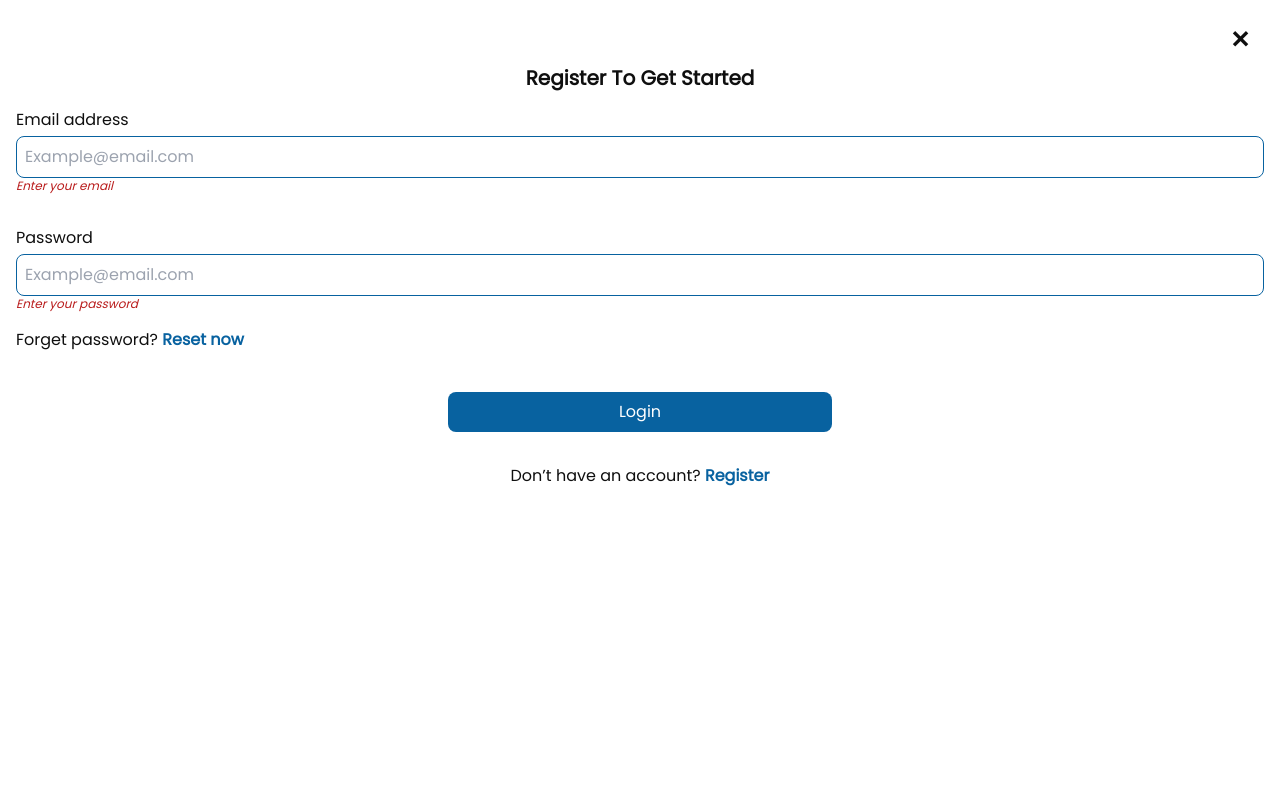
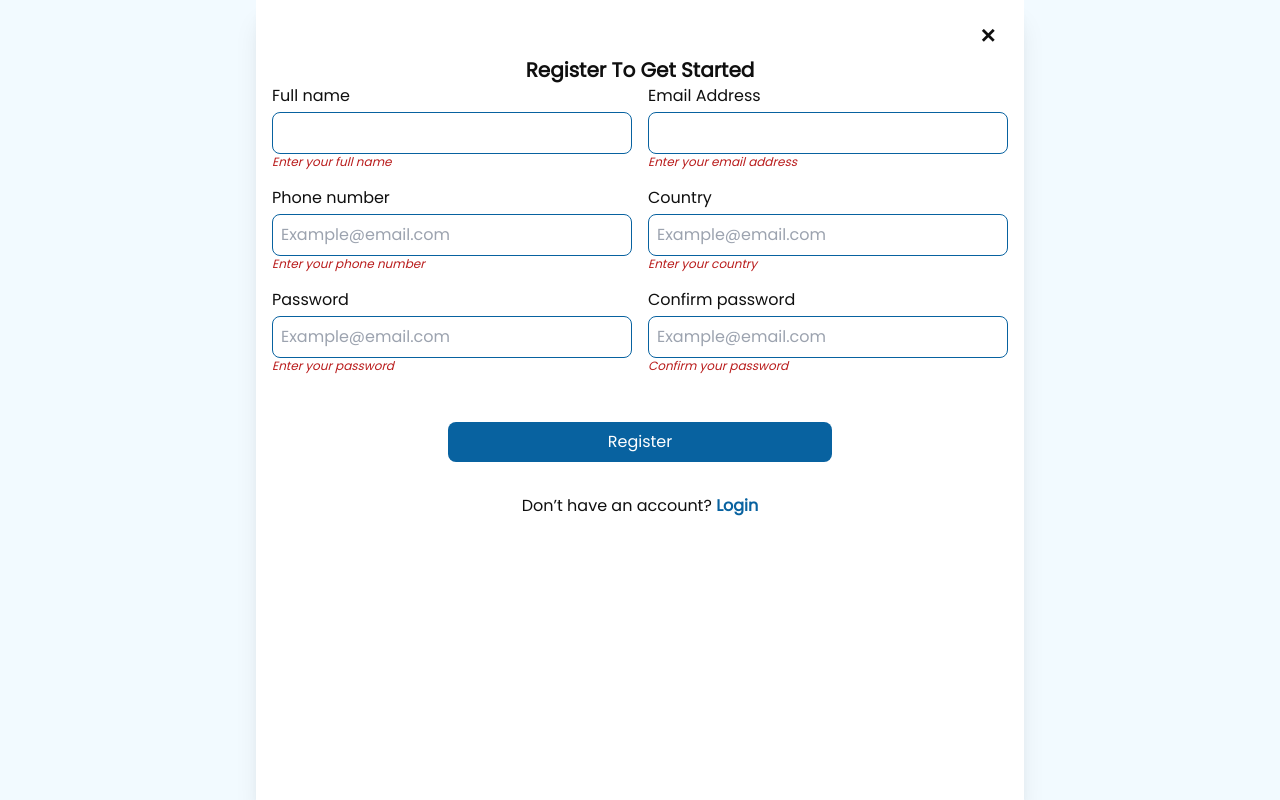
Before and after one commit to Hitevest-Organisation/hitevest-dashboard, a Next.js app: page /register in a window 1280 px wide. Built offline with nearby package versions, Linux system fonts and the light colour scheme.

Commit message:
Updated Ayth Pages

```diff
--- a/layouts/AuthLayout.tsx
+++ b/layouts/AuthLayout.tsx
@@ -2,17 +2,22 @@ import Link from "next/link";
 
 export default function AuthLayout({
   page,
+  small,
   title,
   backLink,
   children,
   showBackgroud,
 }: Props) {
   return (
-    <div className="bg-secondary h-screen bg-opachyuuiyity-40 w-full md:(flex justify-center h-screen items-center p-8) ">
-      <div className="container bg-white flex h-full mx-auto max-w-screen-xl shadow-xl md:(rounded-3xl h-auto overflow-hidden) ">
+    <div className="bg-secondary h-screen w-full md:(flex justify-center h-screen items-center p-8) ">
+      <div
+        className={`container bg-white flex h-full mx-auto max-w-screen-md shadow-xl md:(rounded-3xl h-auto overflow-hidden) ${
+          small ? "max-w-screen-md" : "max-w-screen-lg"
+        }`}
+      >
         {showBackgroud && (
           <div
-            className="bg-cover bg-no-repeat min-h-full w-1/3 hidden md:(block)"
+            className="bg-contain bg-no-repeat min-h-full w-1/3 hidden md:(block)"
             style={{
               backgroundImage: "url(/images/auth-bg.png)",
             }}
@@ -23,14 +28,14 @@ export default function AuthLayout({
           <div className="flex justify-end">
             <div className="flex justify-end">
               <Link href={backLink}>
-                <a className="rounded-full flex font-bold h-12 text-2xl w-12 justify-center items-center hover:(bg-secondary text-primary) ">
+                <a className="rounded-full flex font-bold h-10 text-xl w-10 justify-center items-center hover:(bg-secondary text-primary) ">
                   ✕
                 </a>
               </Link>
             </div>
           </div>
 
-          <div className="font-bold text-center text-xl capitalize md:(text-2xl) lg:(text-3xl)">
+          <div className="font-bold text-center text-xl capitalize md:(text-2xl)">
             {title}
           </div>
 
@@ -43,6 +48,7 @@ export default function AuthLayout({
 
 interface Props {
   page: string;
+  small?: true;
   title: string;
   children: any;
   backLink: string;
--- a/layouts/DashboardLayout.tsx
+++ b/layouts/DashboardLayout.tsx
@@ -15,7 +15,7 @@ export default function DashboardLayout({ children, alias }: Props) {
         <main className="flex-grow max-w-screen overflow-y-auto md:(p-4) lg:(min-h-full w-9/12) xl:w-10/12 ">
           <div className="bg-secondary min-h-full w-full pb-20 md:(rounded-4xl pb-0) ">
             <TopNavigationBar />
-            <section>{children}</section>
+            <section className="">{children}</section>
           </div>
         </main>
 
--- a/pages/register.tsx
+++ /dev/null
@@ -1,73 +0,0 @@
-import Link from "next/link";
-import AuthLayout from "../layouts/AuthLayout";
-
-export default function RegistrationPage() {
-  return (
-    <AuthLayout
-      page="Login"
-      showBackgroud={false}
-      title="Register to get started"
-      backLink="https://hitevest.com"
-    >
-      <div className="py-4">
-        <div>
-          <div className="font-medium pb-1">Email address</div>
-          <div>
-            <input
-              className="bg-white bg-secondary border border-primary rounded-lg w-full p-2 focus:outline-none"
-              placeholder="Example@email.com"
-            />
-          </div>
-        </div>
-        <div className="text-xs text-red-700 italic">Enter your email</div>
-      </div>
-
-      <div className="py-4">
-        <div className="font-medium pb-1"> Password</div>
-        <div>
-          <input
-            className="bg-white bg-secondary border border-primary rounded-lg w-full p-2 focus:outline-none"
-            placeholder="Example@email.com"
-          />
-        </div>
-        <div className="text-xs text-red-700 italic">Enter your password</div>
-      </div>
-
-      <div className="pb-2">
-        <div className="">
-          Forget password?{" "}
-          <Link href="/reset-password">
-            <a
-              href="/auth"
-              className="font-bold text-bold text-primary hover:(underline)"
-            >
-              Reset now
-            </a>
-          </Link>
-        </div>
-      </div>
-
-      <div className="text-center pt-8 pb-4">
-        <Link href="/dashboard">
-          <a className="bg-primary rounded-lg mx-auto max-w-sm text-white p-2 block">
-            Login
-          </a>
-        </Link>
-      </div>
-
-      <div className="py-4">
-        <div className="text-center">
-          Don’t have an account?{" "}
-          <Link href="/register">
-            <a
-              href="/auth"
-              className="font-bold text-bold text-primary hover:(underline)"
-            >
-              Register
-            </a>
-          </Link>
-        </div>
-      </div>
-    </AuthLayout>
-  );
-}
--- /dev/null
+++ b/pages/register/index.tsx
@@ -0,0 +1,112 @@
+import Link from "next/link";
+import AuthLayout from "../../layouts/AuthLayout";
+
+export default function RegistrationPage() {
+  return (
+    <AuthLayout
+      page="Login"
+      showBackgroud={false}
+      title="Register to get started"
+      backLink="https://hitevest.com"
+    >
+      <div className="md:flex md:space-x-4">
+        <div className="w-full pb-4 md:w-1/2">
+          <div>
+            <div className="font-medium pb-1">Full name</div>
+            <div>
+              <input className="bg-white bg-secondary border border-primary rounded-lg w-full p-2 focus:outline-none" />
+            </div>
+          </div>
+          <div className="text-xs text-red-700 italic">
+            Enter your full name
+          </div>
+        </div>
+
+        <div className="w-full pb-4 md:w-1/2">
+          <div className="font-medium pb-1">Email Address</div>
+          <div>
+            <input className="bg-white bg-secondary border border-primary rounded-lg w-full p-2 focus:outline-none" />
+          </div>
+          <div className="text-xs text-red-700 italic">
+            Enter your email address
+          </div>
+        </div>
+      </div>
+
+      <div className="md:flex md:space-x-4">
+        <div className="w-full pb-4 md:w-1/2">
+          <div>
+            <div className="font-medium pb-1">Phone number</div>
+            <div>
+              <input
+                className="bg-white bg-secondary border border-primary rounded-lg w-full p-2 focus:outline-none"
+                placeholder="Example@email.com"
+              />
+            </div>
+          </div>
+          <div className="text-xs text-red-700 italic">
+            Enter your phone number
+          </div>
+        </div>
+
+        <div className="w-full pb-4 md:w-1/2">
+          <div className="font-medium pb-1">Country</div>
+          <div>
+            <input
+              className="bg-white bg-secondary border border-primary rounded-lg w-full p-2 focus:outline-none"
+              placeholder="Example@email.com"
+            />
+          </div>
+          <div className="text-xs text-red-700 italic">Enter your country</div>
+        </div>
+      </div>
+
+      <div className="md:flex md:space-x-4">
+        <div className="w-full pb-4 md:w-1/2">
+          <div>
+            <div className="font-medium pb-1">Password</div>
+            <div>
+              <input
+                className="bg-white bg-secondary border border-primary rounded-lg w-full p-2 focus:outline-none"
+                placeholder="Example@email.com"
+              />
+            </div>
+          </div>
+          <div className="text-xs text-red-700 italic">Enter your password</div>
+        </div>
+
+        <div className="w-full pb-4 md:w-1/2">
+          <div className="font-medium pb-1">Confirm password</div>
+          <div>
+            <input
+              className="bg-white bg-secondary border border-primary rounded-lg w-full p-2 focus:outline-none"
+              placeholder="Example@email.com"
+            />
+          </div>
+          <div className="text-xs text-red-700 italic">
+            Confirm your password
+          </div>
+        </div>
+      </div>
+
+      <div className="text-center pt-8 pb-4">
+        <Link href="/register/otp">
+          <a className="bg-primary rounded-lg mx-auto max-w-sm text-white p-2 block">
+            Register
+          </a>
+        </Link>
+      </div>
+
+      <div className="py-4">
+        <div className="text-center">
+          Don’t have an account?{" "}
+          <Link href="/">
+            <a className="font-bold text-bold text-primary hover:(underline)">
+              Login
+            </a>
+          </Link>
+        </div>
+      </div>
+    </AuthLayout>
+  );
+}
--- /dev/null
+++ b/pages/register/otp.tsx
@@ -0,0 +1,47 @@
+import Link from "next/link";
+import { useState } from "react";
+import OtpInput from "react-otp-input";
+import AuthLayout from "../../layouts/AuthLayout";
+
+export default function RegistrationPage() {
+  const [otp, setOTP] = useState("");
+  const changeOTP = (OTP) => {
+    setOTP(OTP);
+  };
+
+  return (
+    <AuthLayout
+      page="Login"
+      small={true}
+      showBackgroud={false}
+      title="An OTP has been sent to your Email address or Phone number"
+      backLink="/register"
+    >
+      <div className="">
+        <div className="md:flex md:space-x-4">
+          <div className="text-center w-full py-8 pb-4">
+            <div className="font-medium pb-1">Enter OTP number here</div>
+
+            <div className="flex mx-auto justify-center">
+              <OtpInput
+                value={otp}
+                numInputs={4}
+                onChange={changeOTP}
+                separator={<span className="px-2" />}
+                inputStyle="bg-white bg-secondary border border-primary rounded-lg w-full min-w-20 p-2 "
+              />
+            </div>
+          </div>
+        </div>
+      </div>
+
+      <div className="text-center pt-8 pb-4">
+        <Link href="/register/otp">
+          <a className="bg-primary rounded-lg mx-auto max-w-sm text-white p-2 block">
+            Validate
+          </a>
+        </Link>
+      </div>
+    </AuthLayout>
+  );
+}
--- a/pages/reset-password.tsx
+++ b/pages/reset-password.tsx
@@ -1,31 +1,19 @@
 import Link from "next/link";
+import AuthLayout from "../layouts/AuthLayout";
 
 export default function PasswordResetPage() {
   return (
-    <div className="bg-secondary h-screen bg-opachyuuiyity-40 w-full md:(flex justify-center h-screen items-center p-8) ">
-      <div className="container bg-white flex h-full mx-auto max-w-screen-xl shadow-xl md:(rounded-3xl h-auto overflow-hidden) ">
-        <div
-          className="bg-cover bg-no-repeat min-h-full w-1/3 hidden md:(block)"
-          style={{
-            backgroundImage: "url(/images/auth-bg.png)",
-          }}
-        />
-
-        <div className="flex-grow p-4 text-dark-900">
-          <div className="flex justify-end">
-            <a className="rounded-full flex font-bold h-12 text-2xl w-12 justify-center items-center hover:(bg-secondary text-primary) ">
-              ✕
-            </a>
-          </div>
-
-          <div className="font-bold text-center text-xl capitalize md:(text-2xl) lg:(text-3xl)">
-            Login to your account
-          </div>
-
-          <section className="mx-auto max-w-screen-md p-8 ">
+    <AuthLayout
+      page="Login"
+      small={true}
+      showBackgroud={false}
+      title="Reset Your Password"
+      backLink="/register"
+    >
+      <section className="mx-auto max-w-md">
         <div className="py-4">
           <div>
-                <div className="font-medium pb-1">Email address</div>
+            <div className="font-medium pb-1">Enter Email</div>
             <div>
               <input
                 className="bg-white bg-secondary border border-primary rounded-lg w-full p-2 focus:outline-none"
@@ -33,12 +21,10 @@ export default function PasswordResetPage() {
               />
             </div>
           </div>
-              <div className="text-xs text-red-700 italic">
-                Enter your email
-              </div>
+          <div className="text-xs text-red-700 italic">Enter your email</div>
         </div>
 
-            <div className="py-4">
+        {/* <div className="py-4">
               <div className="font-medium pb-1"> Password</div>
               <div>
                 <input
@@ -49,31 +35,17 @@ export default function PasswordResetPage() {
               <div className="text-xs text-red-700 italic">
                 Enter your password
               </div>
-            </div>
+            </div> */}
 
-            <div className="pb-2">
-              <div className="">
-                Forget password?{" "}
-                <Link href="/reset-password">
-                  <a
-                    href="/auth"
-                    className="font-bold text-bold text-primary hover:(underline)"
-                  >
-                    Reset now
-                  </a>
-                </Link>
-              </div>
-            </div>
-
-            <div className="text-center pt-8 pb-4">
+        <div className="text-center py-4">
           <Link href="/dashboard">
             <a className="bg-primary rounded-lg mx-auto max-w-sm text-white p-2 block">
-                  Login
+              Send Confirmation
             </a>
           </Link>
         </div>
 
-            <div className="py-4">
+        {/* <div className="py-4">
           <div className="text-center">
             Don’t have an account?{" "}
             <Link href="/register">
@@ -85,10 +57,8 @@ export default function PasswordResetPage() {
               </a>
             </Link>
           </div>
-            </div>
+        </div> */}
       </section>
-        </div>
-      </div>
-    </div>
+    </AuthLayout>
   );
 }
```
Also changed, not shown: pages/index.tsx (+6 -7 lines). Lines whose indentation alone changed are shown as unchanged.
